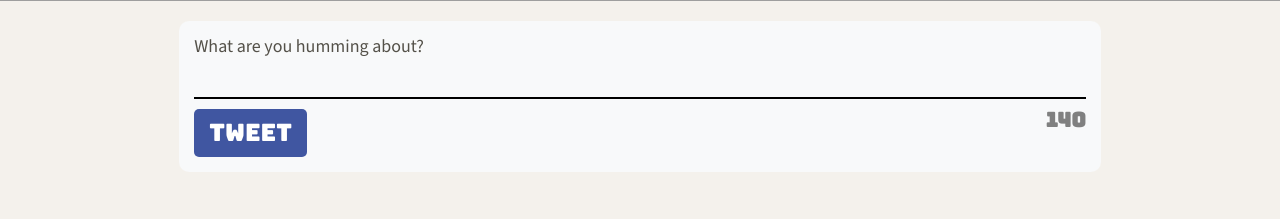
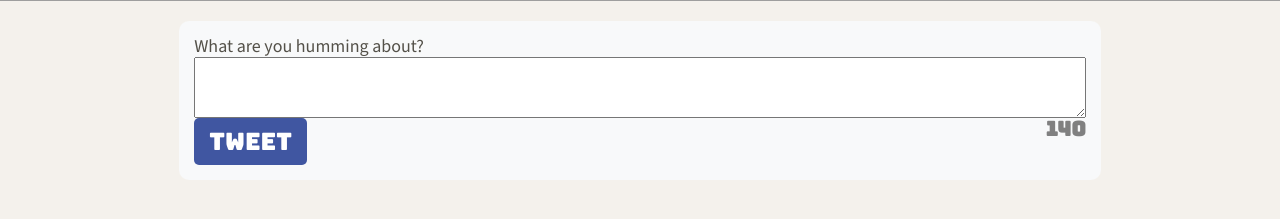
Before and after one commit to CodeJuuun/tweeter, a website: page public/index.html in a window 1280 px wide. Shown: the part 519-738 px from the top of the page. Drawn offline with nearby package versions, Linux system fonts and the light colour scheme; grey boxes are pictures that could not be loaded.

Commit message:
adjusted class names

```diff
--- a/public/index.html
+++ b/public/index.html
@@ -58,7 +58,7 @@
   <!-- <h2>Compose Tweet</h2> -->
   <form class="tweeter-form" action="/api/tweets" method="POST">
     <label class="label" for="tweet-text">What are you humming about?</label>
-    <textarea class="textarea" name="text" id="tweet-text"></textarea>
+    <textarea name="text" id="tweet-text"></textarea>
     <div class="btn-container">
       <button class="btn-submit" type="submit">Tweet</button>
       <output name="counter" class="counter" for="tweet-text">140</output>
```
